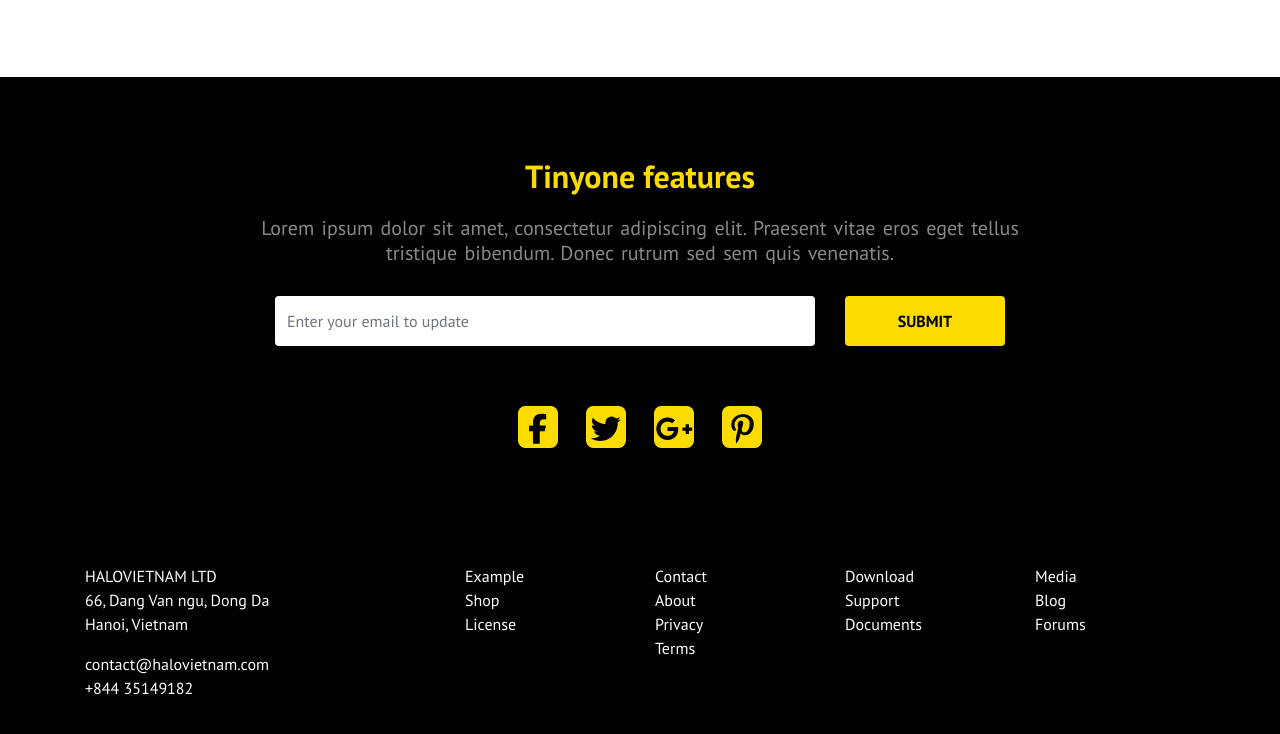
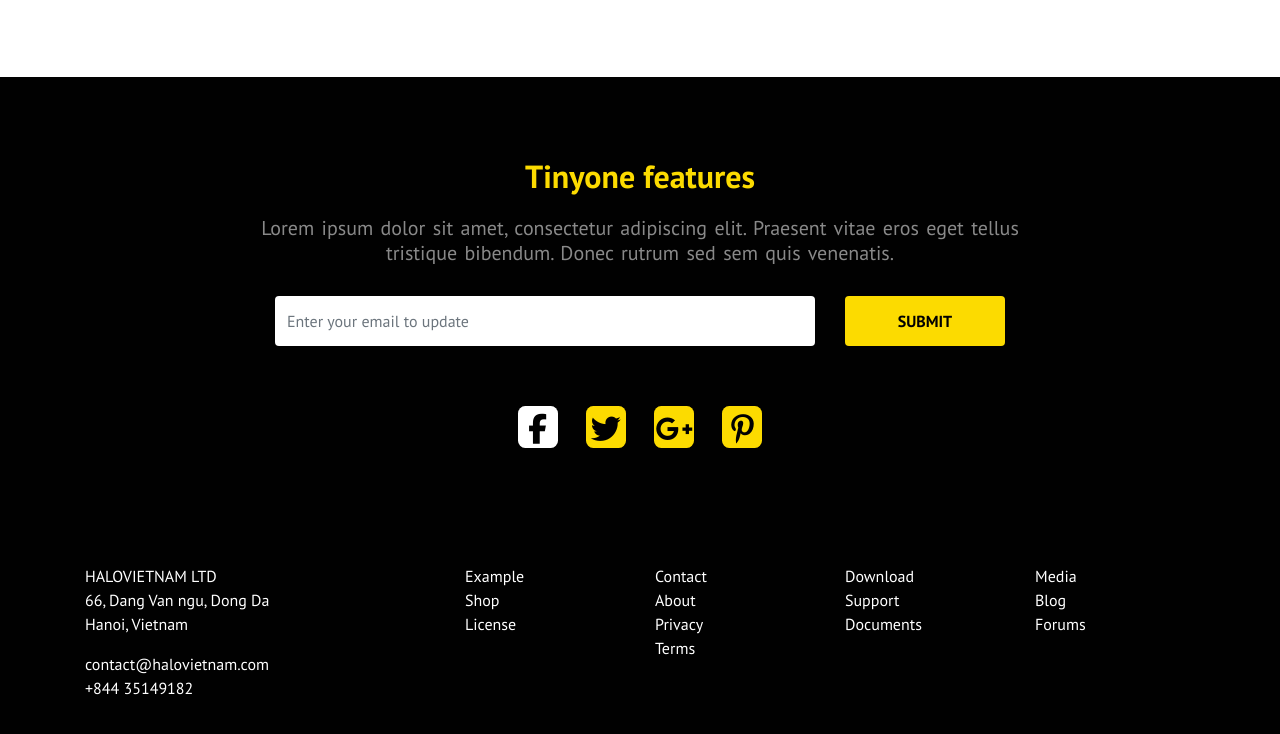
Before and after one commit to syedalamia/bootstrap_tinyone, a plain HTML site: page index.html in a window 1280 px wide. In both pictures the pointer is over the item 537 px from the left and 1759 px from the top of the page. Shown: the part 1333-2067 px from the top of the page. Drawn offline with nearby package versions, Linux system fonts and the light colour scheme.

Commit message:
Update style.css

```diff
--- a/css/style.css
+++ b/css/style.css
@@ -201,10 +201,15 @@ header{
     border-radius: 18%;
     margin: 0 16px;
 }
+.social-icon ul li:hover{
+    background-color: white;
+}
+
 .social-icon ul li a{
 	color: #010101;
 	font-size: 30px;
 }
+
 
 /*contact  end*/
 
```
